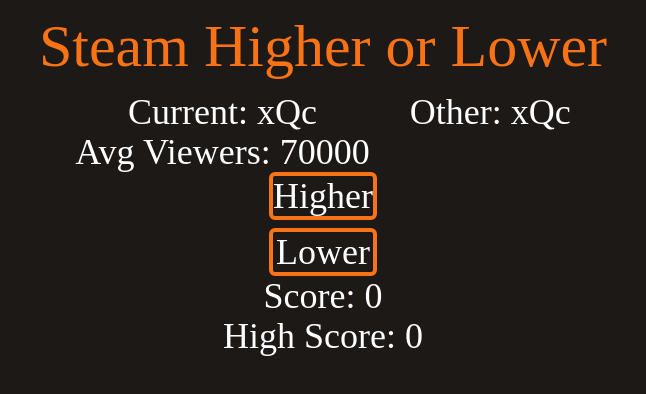
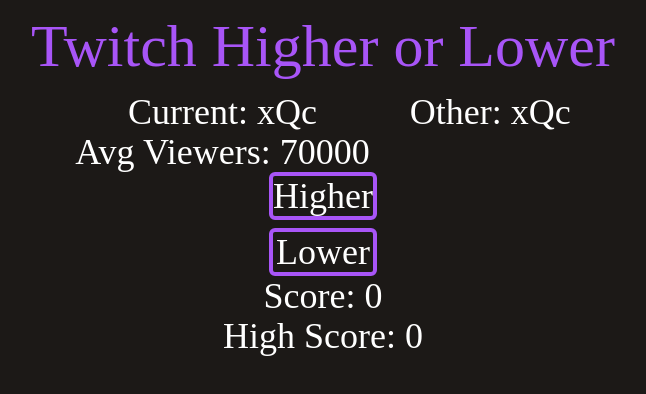
Before and after one commit to towel-cool/twitch-higher-or-lower, a React (Create React App) app: page /hlGame in a window 1280 px wide. Shown: the top 394 px of the page, without its empty margins (317-963 px from the left). Built offline with nearby package versions, Linux system fonts and the light colour scheme.

Commit message:
changed some styling

```diff
--- a/src/components/game.jsx
+++ b/src/components/game.jsx
@@ -45,14 +45,14 @@
                 </div>
                 <div className="flex flex-col space-y-2">
                     <button
-                    className="rounded-md border-4 border-orange-500 duration-150
-                                hover:scale-110 hover:bg-orange-500 hover:text-stone-900"
+                    className="rounded-md border-4 border-purple-500 duration-150
+                                hover:scale-110 hover:bg-purple-500 hover:text-stone-900"
                     onClick={() => this.handleHigherClick()}
                     >Higher</button>
 
                     <button
-                    className="rounded-md border-4 border-orange-500 duration-150
-                                hover:scale-110 hover:bg-orange-500 hover:text-stone-900"
+                    className="rounded-md border-4 border-purple-500 duration-150
+                                hover:scale-110 hover:bg-purple-500 hover:text-stone-900"
                     onClick={() => this.handleLowerClick()}
                     >Lower</button>
                 </div>
--- a/src/components/lose.jsx
+++ b/src/components/lose.jsx
@@ -12,14 +12,14 @@
                 </div>
                 <div className="flex flex-col space-y-2">
                     <button
-                    className="rounded-md border-4 border-orange-500 duration-150
-                                hover:scale-110 hover:bg-orange-500 hover:text-stone-900"
+                    className="rounded-md border-4 border-purple-500 duration-150
+                                hover:scale-110 hover:bg-purple-500 hover:text-stone-900"
                     onClick={() => this.props.handlePlayAgainClick()}
                     >Play Again</button>
                     <Link
                     to="/"
-                    className="rounded-md border-4 border-orange-500 duration-150
-                                hover:scale-110 hover:bg-orange-500 hover:text-stone-900"
+                    className="rounded-md border-4 border-purple-500 duration-150
+                                hover:scale-110 hover:bg-purple-500 hover:text-stone-900"
                     >Main Page</Link>
                 </div>
             </div>
--- a/src/components/navbar.jsx
+++ b/src/components/navbar.jsx
@@ -5,7 +5,7 @@
     render() {
         return (
             <div className="py-4">
-                <h1 className="text-center text-6xl text-orange-500"><Link to="/">Steam Higher or Lower</Link></h1>
+                <h1 className="text-center text-6xl text-purple-500"><Link to="/">Twitch Higher or Lower</Link></h1>
             </div>
         );
     }
```
